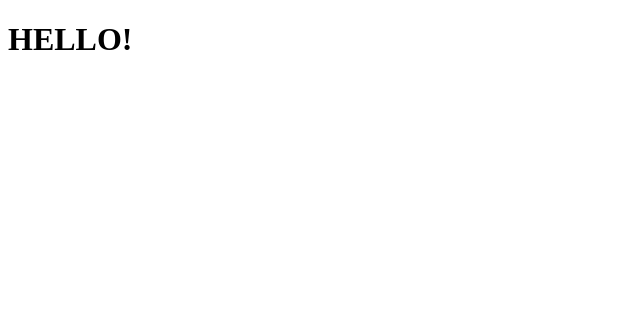
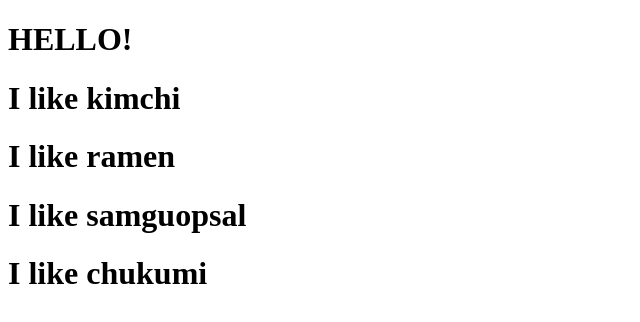
Before and after one commit to yomename/movie_app_2020, a React (Create React App) app: page / in a window 1280 px wide. Shown: the top 322 px of the page, without its empty margins (0-640 px from the left). Built offline with nearby package versions, Linux system fonts and the light colour scheme.

Commit message:
https://github.com/yomename/movie_app_2020.git

```diff
--- a/src/App.js
+++ b/src/App.js
@@ -1,12 +1,20 @@
 import React from 'react';
+
+function Food({ favorite }) {
+  return <h1>I like {favorite}</h1>;
+}
 
 function App() {
   return (
-  <div>
-    <h1>HELLO!</h1>
-  </div>
+    <div>
+      <h1>HELLO!</h1>
+      <Food favorite="kimchi" />
+      <Food favorite="ramen" />
+      <Food favorite="samguopsal" />
+      <Food favorite="chukumi" />
+    </div>
 
-  )
+  );
 
 }
 
```
